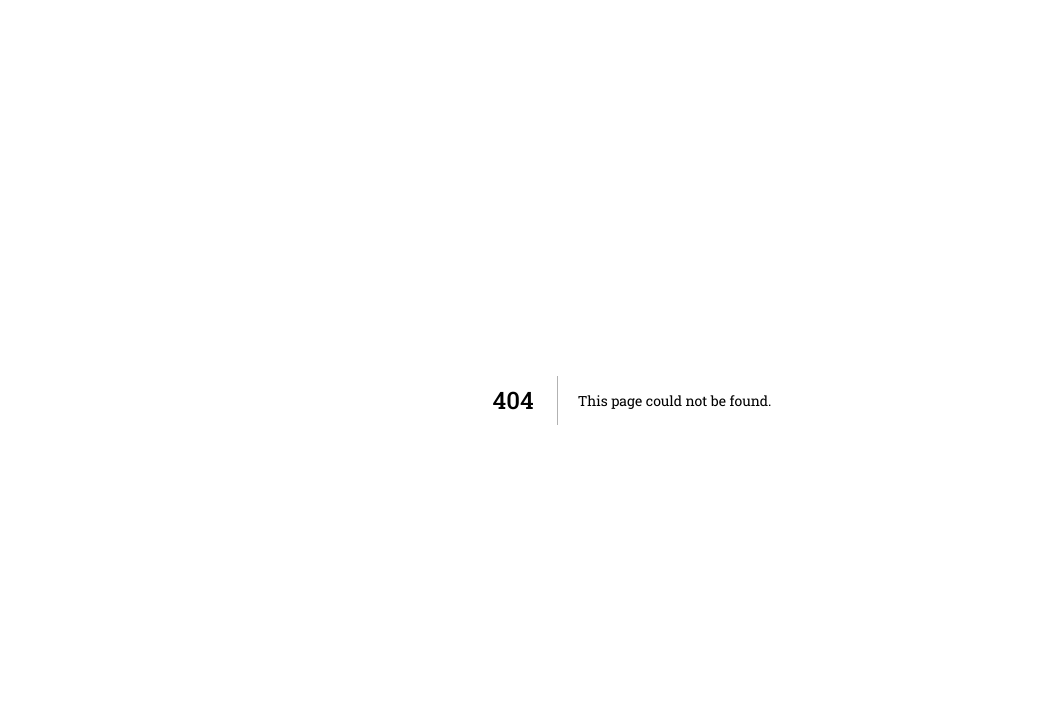
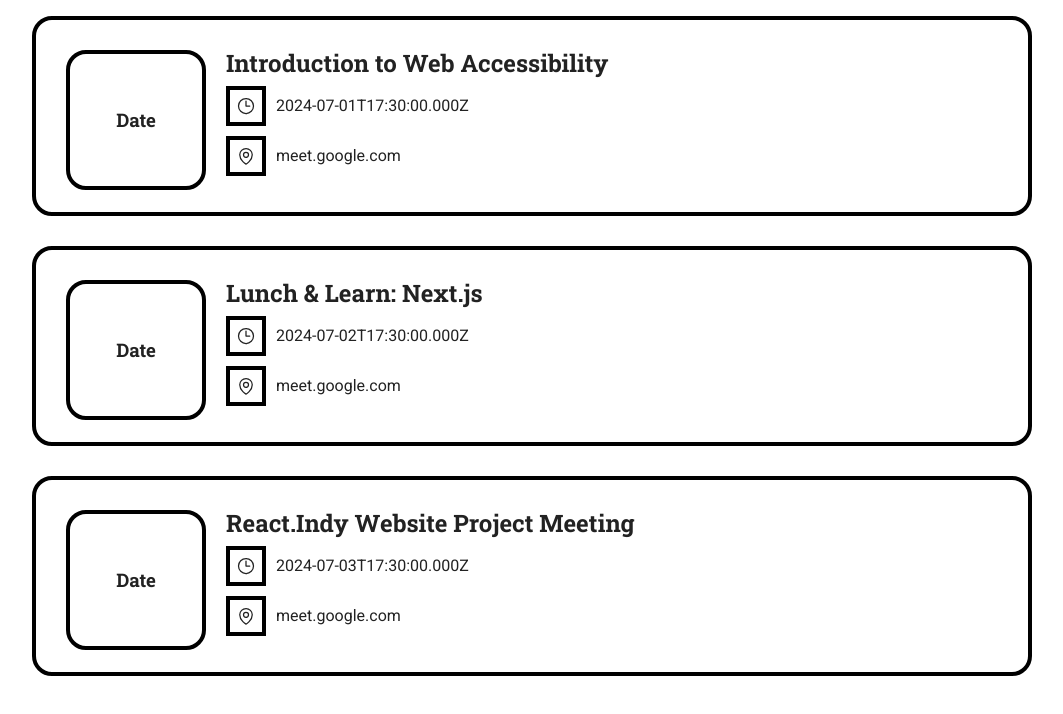
Before and after one commit to React-Indy/website, a Next.js app: page /events in a window 1280 px wide. Before the commit this address had no page. Shown: the top 714 px of the page, without its empty margins (8-1071 px from the left). Built offline with nearby package versions, Linux system fonts and the light colour scheme.

Commit message:
Fetch data with getStaticProps, add EventsList component to EventsPage component

```diff
--- /dev/null
+++ b/src/pages/events/index.tsx
@@ -0,0 +1,20 @@
+import { getSortedEventsData } from "../../../lib/getEventsData";
+import EventsList from "components/EventsList";
+
+//Use next.js fetching method getStaticProps() to add the events data to the page
+export async function getStaticProps() {
+	const allEventsData = getSortedEventsData();
+	return {
+		props: { allEventsData },
+	};
+}
+
+const EventsPage = ({ allEventsData }) => {
+	return (
+		<div className="eventsPage">
+			<EventsList events={allEventsData}></EventsList>
+		</div>
+	);
+};
+
+export default EventsPage;
```
